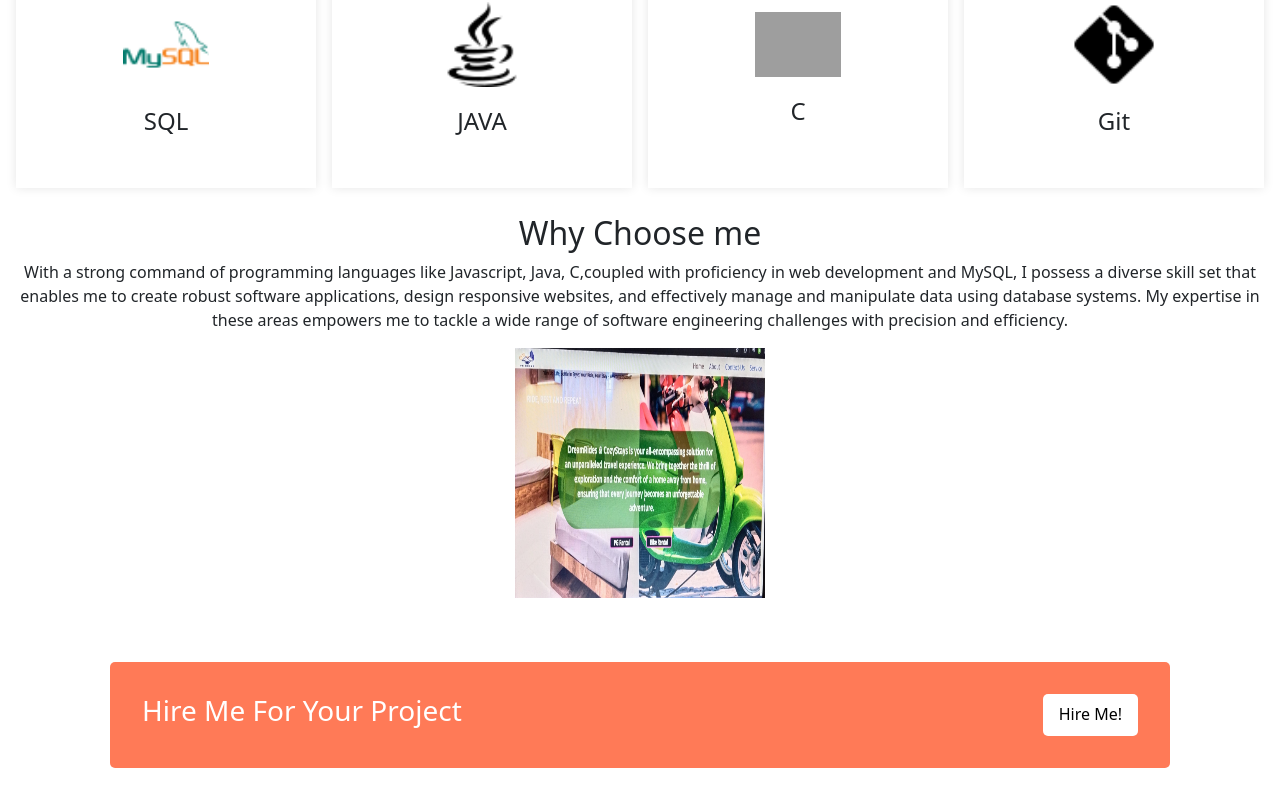
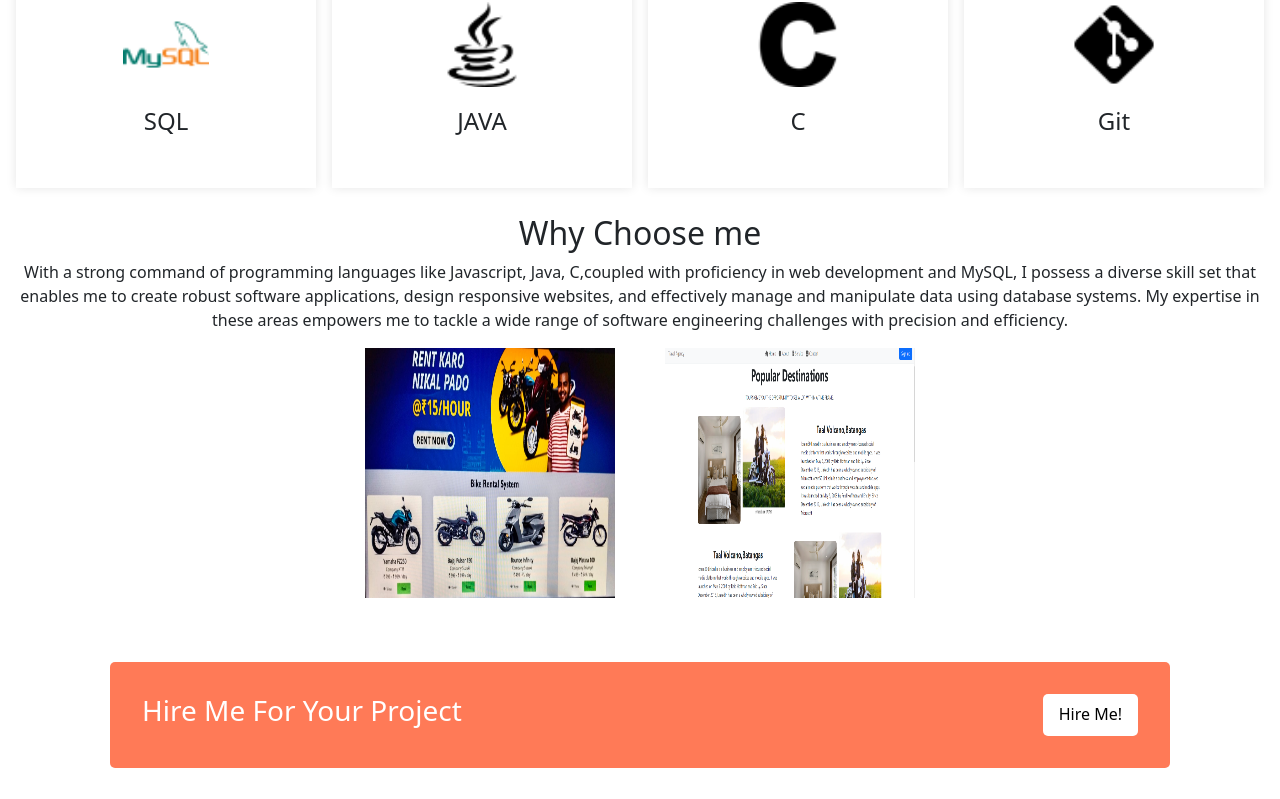
Before and after one commit to ritasahaa/Portfolio, a React (Vite) app: page / in a window 1280 px wide. Shown: the part 1330-2129 px from the top of the page. Built offline with nearby package versions, Linux system fonts and the light colour scheme; grey boxes are pictures that could not be loaded.

Commit message:
Added new project link and upload a new updated resume

```diff
--- a/src/component/Projects.jsx
+++ b/src/component/Projects.jsx
@@ -1,5 +1,12 @@
 import React from 'react';
 import styled from 'styled-components';
+
+
+const ProjectContainer=styled.div`
+  display: grid;
+  justify-content: center;
+  grid-template-columns: repeat(2, 300px);
+`
 
 const Container = styled.div`
   position: relative;
@@ -66,9 +73,10 @@ const HoverEffect = styled(Container)`
 
 const Projects = () => {
   return (
+    <ProjectContainer>
       <HoverEffect id="projects">
         <Image
-        src="/images/PG_Drive.jpeg"
+          src="/images/Bike.jpeg"
           alt="Project Image"
         />
         <Overlay>
@@ -79,6 +87,20 @@ const Projects = () => {
           </IconContainer>
         </Overlay>
       </HoverEffect>
+
+      <HoverEffect id="projects">
+        <Image
+          src="/images/travelbooking.png"
+        />
+        <Overlay>
+          <ProjectName>Travel Management</ProjectName> {/* Added */}
+          <IconContainer>
+            <a href="https://github.com/ritasahaa/travel_booking_system"><Icon className="fab fa-github"></Icon></a>
+            <a href="https://www.linkedin.com/in/rita-sah-135958182"><Icon className="fab fa-linkedin"></Icon></a>
+          </IconContainer>
+        </Overlay>
+      </HoverEffect>
+    </ProjectContainer>
   );
 };
 
--- a/src/component/Skills.jsx
+++ b/src/component/Skills.jsx
@@ -38,7 +38,7 @@ const Skills = () => {
     { name: 'React', url: '/images/react.png' },
     { name: 'SQL', url: '/images/mysql.png' },
     { name: 'JAVA', url: '/images/java.png' },
-    { name: 'C', url: '/images/cx minor change.png' },
+    { name: 'C', url: '/images/c.png' },
     { name: 'Git', url: '/images/git.png' },
   ];
 
```
Also changed, not shown: public/images/travelbooking.png (added), 1 other file (tests, documents, lock files or other folders). Lines whose indentation alone changed are shown as unchanged.
